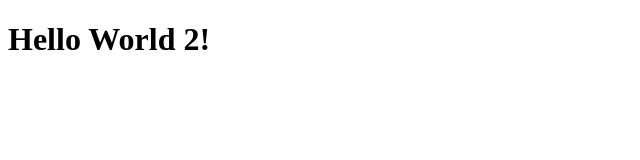
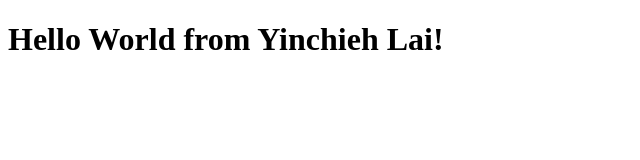
Before and after one commit to yinchiehlai/yinchiehlai.github.io, a plain HTML site: page index.html in a window 1280 px wide. Shown: the whole page, without its empty margins (0-640 px from the left). Drawn offline with Linux system fonts and the light colour scheme.

Commit message:
hello page change

```diff
--- a/index.html
+++ b/index.html
@@ -5,6 +5,6 @@
     <title>Webpage of Yinchieh Lai</title>
   </head>
   <body>
-    <h1>Hello World 2!</h1>
+    <h1>Hello World from Yinchieh Lai!</h1>
   </body>
 </html>
```
